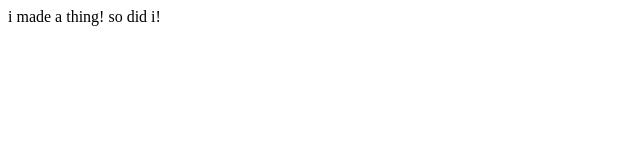
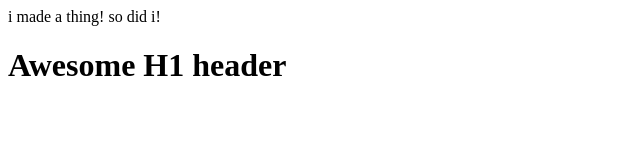
Before and after one commit to seangeleno/beefstew, a plain HTML site: page index.html in a window 1280 px wide. Shown: the whole page, without its empty margins (0-640 px from the left). Drawn offline with Linux system fonts and the light colour scheme.

Commit message:
added amazing h1

```diff
--- a/index.html
+++ b/index.html
@@ -1,3 +1,4 @@
 i made a thing!
 
 so did i!
+<h1>Awesome H1 header</h1>
```
